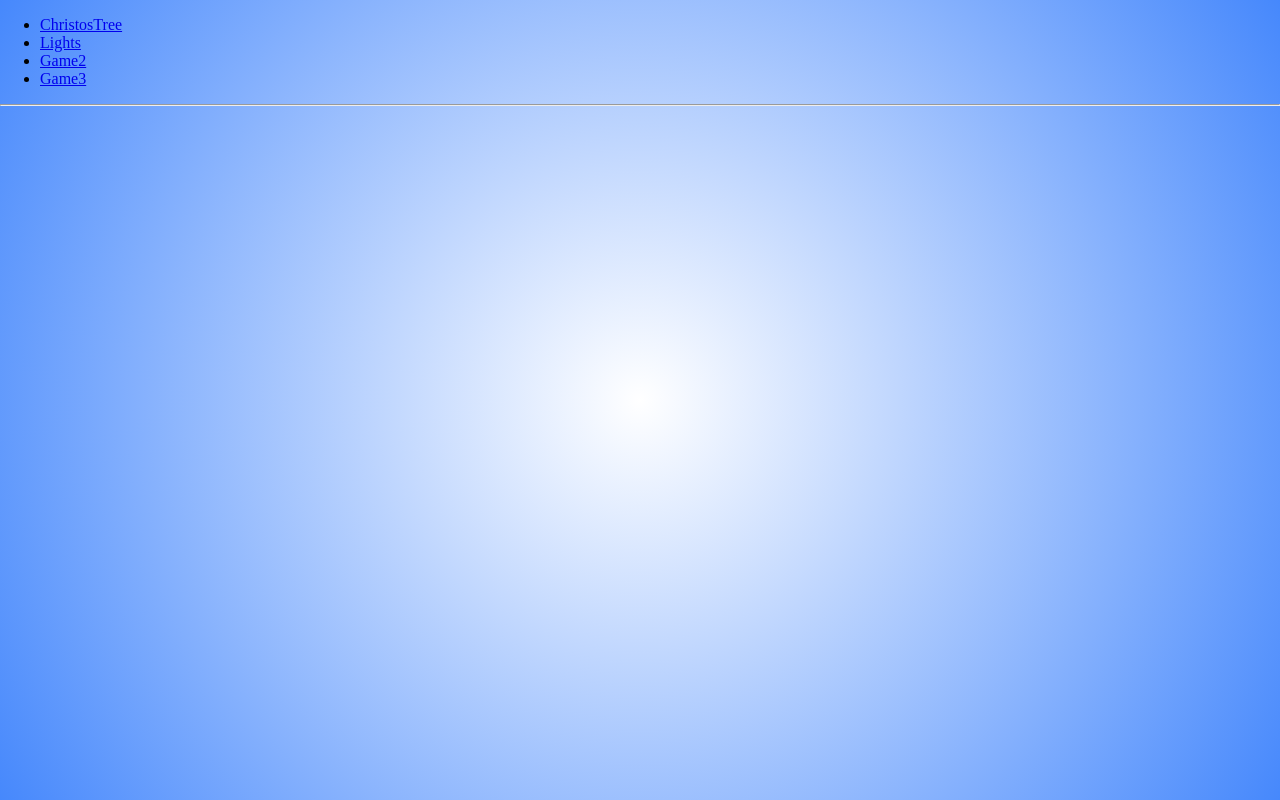
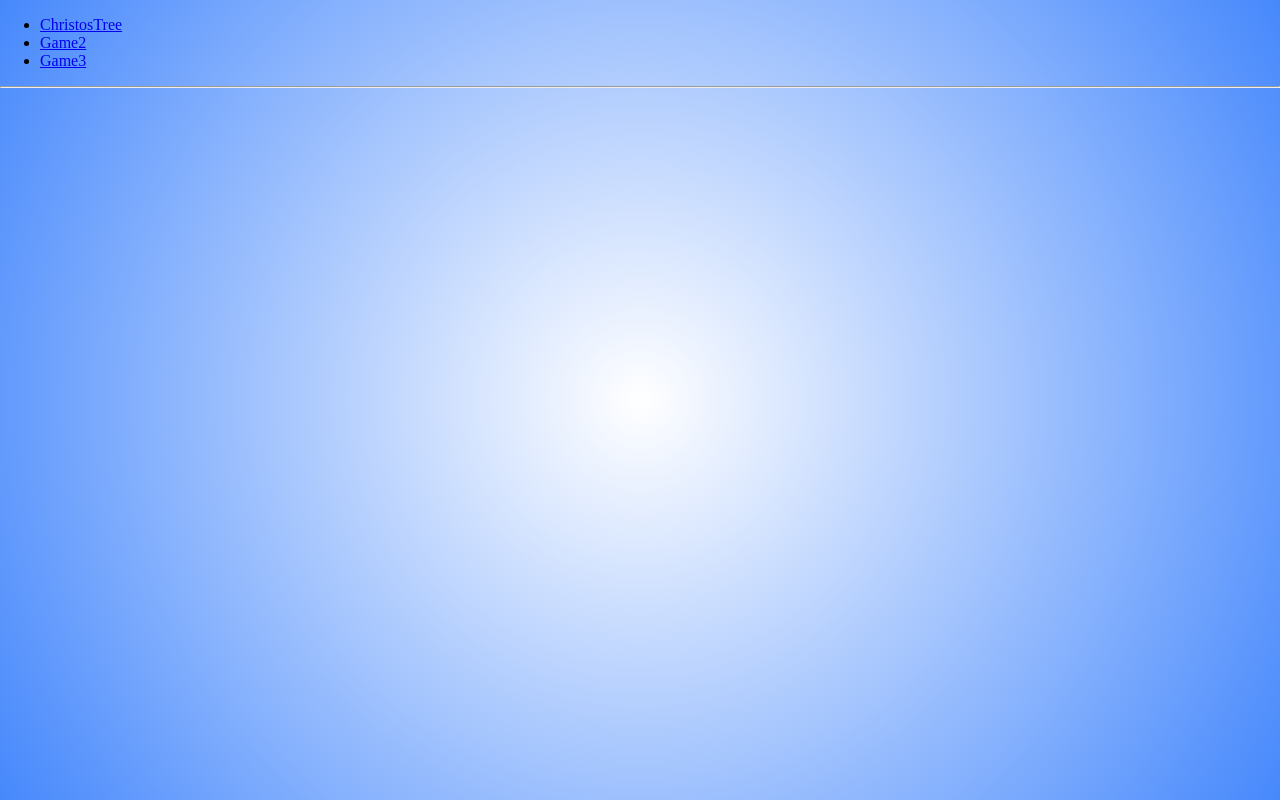
Before and after one commit to Aminopyridin/hackathon2018-team4, a React app: page / in a window 1280 px wide. Built offline with nearby package versions, Linux system fonts and the light colour scheme.

Commit message:
ошибки молодости

```diff
--- a/src/components/App/App.js
+++ b/src/components/App/App.js
@@ -15,9 +15,6 @@ export default class App extends React.Component {
                             <Link to="/tree">ChristosTree</Link>
                         </li>
                         <li>
-                            <Link to="/lights">Lights</Link>
-                        </li>
-                        <li>
                             <Link to="/game2">Game2</Link>
                         </li>
                         <li>
@@ -26,7 +23,6 @@ export default class App extends React.Component {
                     </ul>
                     <hr />
                     <Route path="/tree" component={this.Tree} />
-                    <Route path="/lights" component={Lights} />
                     <Route path="/game2" component={Game2} />
                     <Route path="/game3" component={Game} />
                 </div>
```
